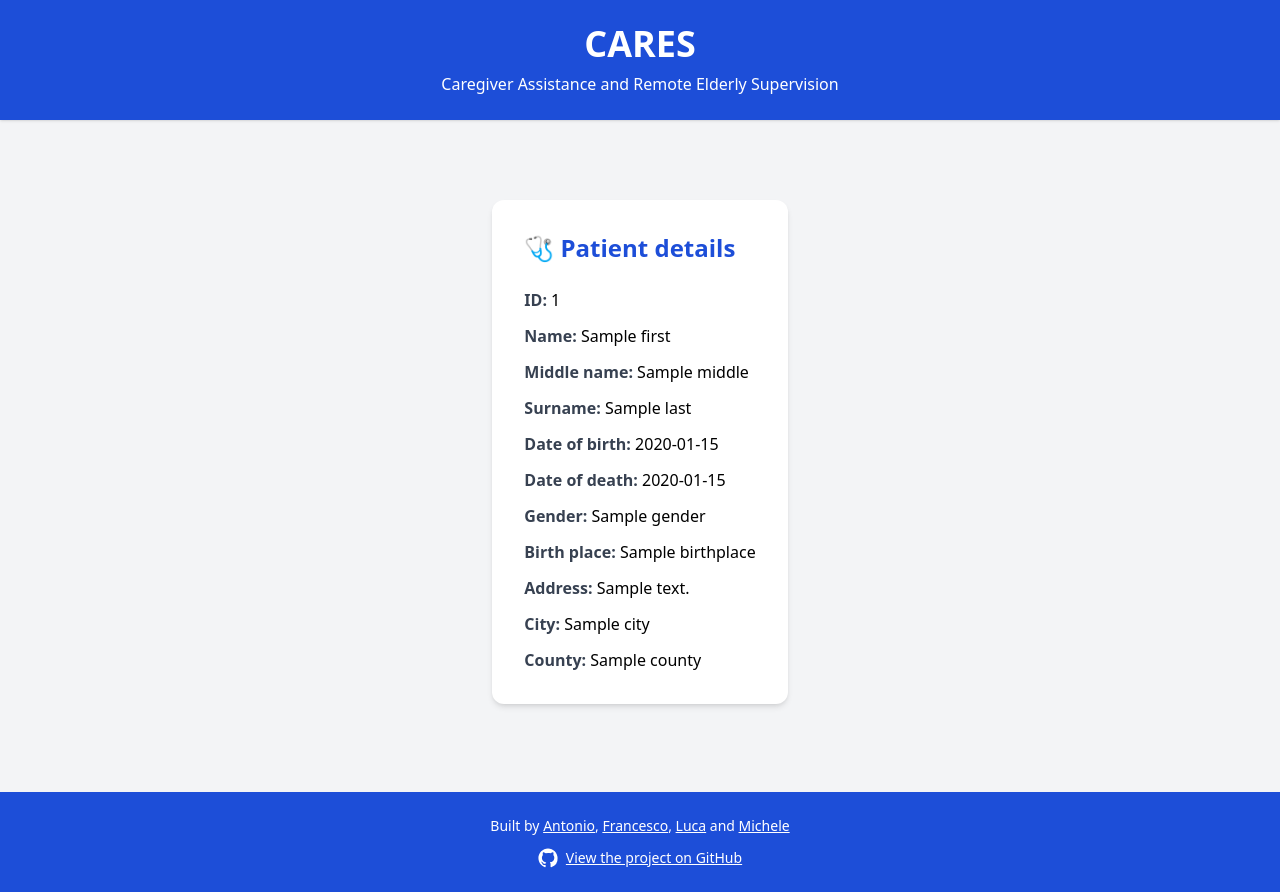
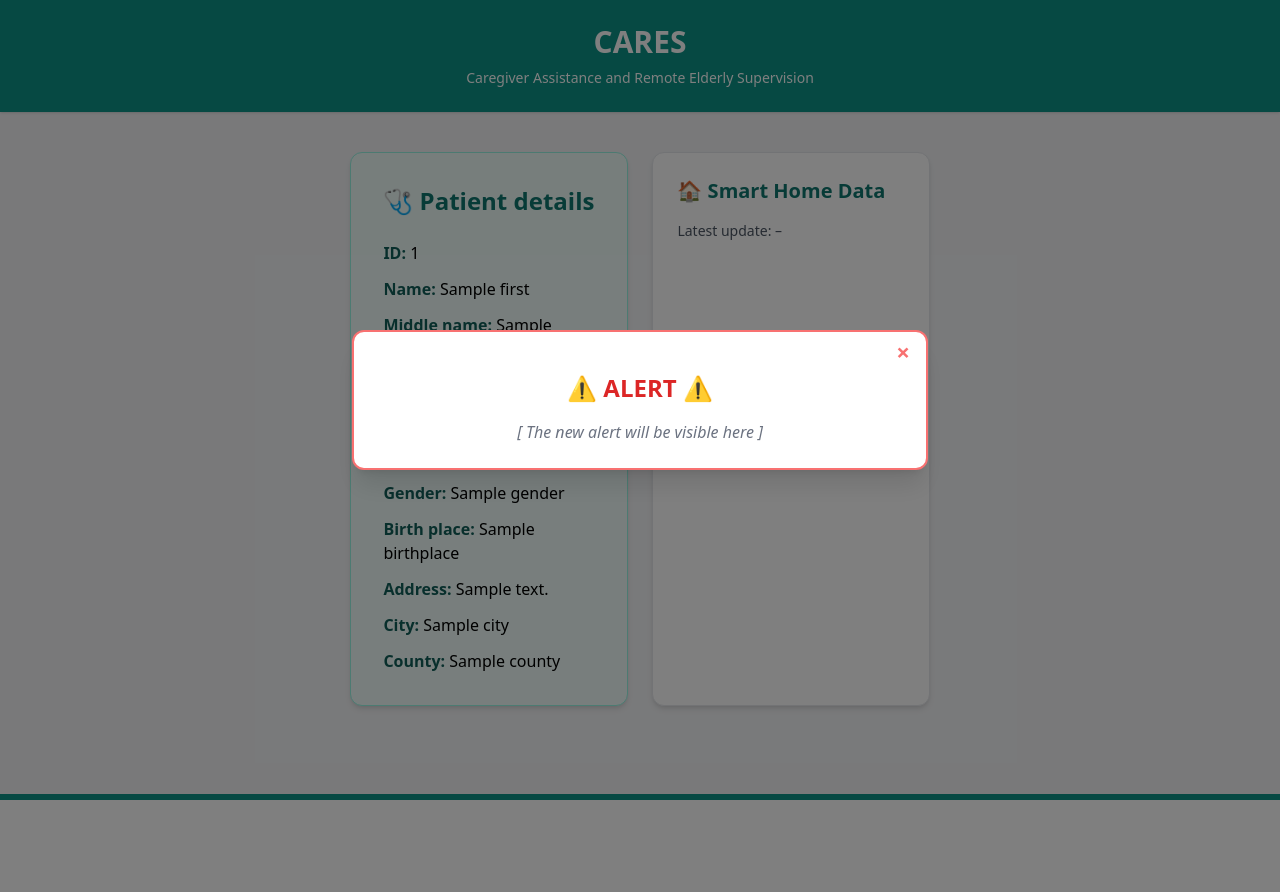
Before and after one commit to brunelliMichele/BDT_13_AgingPopulationCareAndMonitoring, a Flask app: page /patient/1 in a window 1280 px wide. After the commit the page ends 800 px from the top, so only its background shows below. Run offline with Flask 3, Linux system fonts and the light colour scheme; a database or web service that is not in the repository returns one stand-in record (values such as "Sample title"); some libraries are stand-ins or nearby versions.

Commit message:
modified graphics + added alert section and alert pop_up + modified patient_detail page

```diff
--- /dev/null
+++ b/flask_app/static/js/patient_detail.js
@@ -0,0 +1,3 @@
+document.getElementById("close-alert-box").addEventListener("click", () => {
+    document.getElementById("alert-box").classList.add("hidden");
+});
--- a/flask_app/templates/patient.html
+++ b/flask_app/templates/patient.html
@@ -3,45 +3,70 @@
     <head>
         <meta charset="utf-8" />
         <meta name="viewport" content="width=device-width, initial-scale=1.0" />
+
         <!-- Stylesheet -->
          <script src="https://cdn.tailwindcss.com"></script>
         <link rel="icon" href="{{ url_for('static', filename='favicon.ico') }}" />
         <title>PATIENT DETAILS</title>
     </head>
     <body class="bg-gray-100 font-sans leading-normal flex flex-col min-h-screen">
-        <header class="bg-blue-700 text-white py-6 shadow">
-            <div class="max-w-4xl mx-auto px-4 text-center">
+
+        <!-- Header -->
+        <header class="bg-teal-600 text-white py-6 shadow">
+            <div class="max-w-6xl mx-auto px-4 text-center">
                 <a href="/" class="hover:underline">
-                    <h1 class="text-3xl md:text-4xl font-extrabold">CARES</h1>
+                <h1 class="text-3xl font-extrabold">CARES</h1>
                 </a>
-                <p class="text-sm md:text-base mt-2">
-                    Caregiver Assistance and Remote Elderly Supervision
-                </p>
+                <p class="text-sm mt-2">Caregiver Assistance and Remote Elderly Supervision</p>
             </div>
         </header>
 
         <!-- Main -->
-        <main class="max-w-6xl mx-auto px-4 py-10 flex-grow">
-            <div class="max-w-2xl mx-auto mt-10 bg-white p-8 rounded-xl shadow-md">
-                <h1 class="text-2xl font-bold mb-6 text-blue-700">🩺 Patient details</h1>
+        <main class="max-w-6xl mx-auto px-4 py-10 flex flex-col md:flex-row gap-6 flex-grow">            <!-- Patient card -->
+            <div class="md:w-1/2 bg-teal-50 p-8 rounded-xl shadow-md border border-teal-200">
+                <h1 class="text-2xl font-bold mb-6 text-teal-700">🩺 Patient details</h1>
                 <ul class="space-y-3">
-                    <li><strong class="text-gray-700">ID:</strong> {{ patient.id }}</li>
-                    <li><strong class="text-gray-700">Name:</strong> {{ patient.name }}</li>
-                    <li><strong class="text-gray-700">Middle name:</strong> {{ patient.middlename }}</li>
-                    <li><strong class="text-gray-700">Surname:</strong> {{ patient.surname }}</li>
-                    <li><strong class="text-gray-700">Date of birth:</strong> {{ patient.birthdate }}</li>
-                    <li><strong class="text-gray-700">Date of death:</strong> {{ patient.deathdate }}</li>
-                    <li><strong class="text-gray-700">Gender:</strong> {{ patient.gender }}</li>
-                    <li><strong class="text-gray-700">Birth place:</strong> {{ patient.birthplace }}</li>
-                    <li><strong class="text-gray-700">Address:</strong> {{ patient.address }}</li>
-                    <li><strong class="text-gray-700">City:</strong> {{ patient.city }}</li>
-                    <li><strong class="text-gray-700">County:</strong> {{ patient.county }}</li>
+                    <li><strong class="text-teal-800">ID:</strong> {{ patient.id }}</li>
+                    <li><strong class="text-teal-800">Name:</strong> {{ patient.name }}</li>
+                    <li><strong class="text-teal-800">Middle name:</strong> {{ patient.middlename }}</li>
+                    <li><strong class="text-teal-800">Surname:</strong> {{ patient.surname }}</li>
+                    <li><strong class="text-teal-800">Date of birth:</strong> {{ patient.birthdate }}</li>
+                    <li><strong class="text-teal-800">Date of death:</strong> {{ patient.deathdate }}</li>
+                    <li><strong class="text-teal-800">Gender:</strong> {{ patient.gender }}</li>
+                    <li><strong class="text-teal-800">Birth place:</strong> {{ patient.birthplace }}</li>
+                    <li><strong class="text-teal-800">Address:</strong> {{ patient.address }}</li>
+                    <li><strong class="text-teal-800">City:</strong> {{ patient.city }}</li>
+                    <li><strong class="text-teal-800">County:</strong> {{ patient.county }}</li>
                 </ul>
+            </div>
+
+            <!-- Sensor data card -->
+            <div class="md:w-1/2 bg-white border border-gray-200 rounded-xl shadow-md p-6">
+                <h2 class="text-xl font-bold text-teal-700 mb-4">🏠 Smart Home Data</h2>
+                <p class="text-sm text-gray-600 mb-4">Latest update: <span id="sensor-timestamp">–</span></p>
+                <div id="sensor-rooms" class="space-y-4 text-sm text-gray-800">
+                <!-- Sensor data will be displayed here -->
+                </div>
+            </div>
+
+            <!-- Alert Modal (hidden by default) -->
+            <div id="alert-box" class="fixed inset-0 z-50 flex items-center justify-center bg-black bg-opacity-50">
+                <div class="bg-white border-2 border-red-400 rounded-xl shadow-xl w-[90%] max-w-xl p-6 space-y-4 text-center relative">
+                    <!-- Close Button -->
+                    <button id="close-alert-box" class="absolute top-2 right-4 text-red-400 hover:text-red-600 text-2xl font-bold leading-none">
+                        &times;
+                    </button>
+
+                    <h3 class="text-2xl font-extrabold text-red-600">⚠️ ALERT ⚠️</h3>
+                    <ul id="alert" class="text-base text-gray-800 space-y-2">
+                        <li class="italic text-gray-500">[ The new alert will be visible here ]</li>
+                    </ul>
+                </div>
             </div>
         </main>
 
-        <!-- Footer -->
-        <footer class="bg-blue-700 text-white py-6 mt-12">
+       <!-- Footer -->
+        <footer class="bg-teal-600 text-white py-6 mt-12">
             <div class="max-w-6xl mx-auto px-4 text-center space-y-3">
                 <p class="text-sm">
                 Built by
@@ -52,16 +77,18 @@
                 <a href="https://github.com/brunelliMichele" class="underline hover:text-gray-200">Michele</a>
                 </p>
                 <p class="text-sm flex items-center justify-center space-x-2">
-                <svg class="w-5 h-5 fill-current text-white" viewBox="0 0 24 24">
-                    <path
-                    d="M12 .5C5.73.5.5 5.74.5 12.02c0 5.1 3.3 9.42 7.87 10.96.58.1.79-.25.79-.56v-2.02c-3.2.7-3.88-1.54-3.88-1.54-.52-1.33-1.28-1.69-1.28-1.69-1.05-.72.08-.7.08-.7 1.16.08 1.77 1.19 1.77 1.19 1.03 1.77 2.71 1.26 3.37.96.1-.75.4-1.26.72-1.55-2.55-.29-5.24-1.28-5.24-5.7 0-1.26.45-2.28 1.19-3.09-.12-.3-.52-1.5.12-3.14 0 0 .98-.31 3.2 1.18a11.16 11.16 0 012.92-.4c.99 0 2 .13 2.93.4 2.21-1.49 3.19-1.18 3.19-1.18.64 1.64.25 2.84.13 3.14.74.81 1.18 1.83 1.18 3.09 0 4.43-2.7 5.4-5.26 5.68.42.36.77 1.08.77 2.18v3.24c0 .31.2.66.8.55A10.99 10.99 0 0023.5 12C23.5 5.74 18.27.5 12 .5z"
-                    />
-                </svg>
-                <a href="https://github.com/brunelliMichele/BDT_13_AgingPopulationCareAndMonitoring.git" class="underline hover:text-gray-200" target="_blank">
-                    View the project on GitHub
-                </a>
+                    <svg class="w-5 h-5 fill-current text-white" viewBox="0 0 24 24" xmlns="http://www.w3.org/2000/svg">
+                        <path d="M12 .5C5.73.5.5 5.74.5 12.02c0 5.1 3.3 9.42 7.87 10.96.58.1.79-.25.79-.56v-2.02c-3.2.7-3.88-1.54-3.88-1.54-.52-1.33-1.28-1.69-1.28-1.69-1.05-.72.08-.7.08-.7 1.16.08 1.77 1.19 1.77 1.19 1.03 1.77 2.71 1.26 3.37.96.1-.75.4-1.26.72-1.55-2.55-.29-5.24-1.28-5.24-5.7 0-1.26.45-2.28 1.19-3.09-.12-.3-.52-1.5.12-3.14 0 0 .98-.31 3.2 1.18a11.16 11.16 0 012.92-.4c.99 0 2 .13 2.93.4 2.21-1.49 3.19-1.18 3.19-1.18.64 1.64.25 2.84.13 3.14.74.81 1.18 1.83 1.18 3.09 0 4.43-2.7 5.4-5.26 5.68.42.36.77 1.08.77 2.18v3.24c0 .31.2.66.8.55A10.99 10.99 0 0023.5 12C23.5 5.74 18.27.5 12 .5z"/>
+                    </svg>
+                    <a href="https://github.com/brunelliMichele/BDT_13_AgingPopulationCareAndMonitoring.git" class="underline hover:text-gray-200" target="_blank">
+                        View the project on GitHub
+                    </a>
                 </p>
             </div>
         </footer>
+
+        <!-- Script section -->
+        <script src="https://cdn.socket.io/4.5.4/socket.io.min.js"></script>
+        <script src="{{ url_for('static', filename='js/patient_detail.js') }}"></script>
     </body>
 </html>
```
Also changed, not shown: flask_app/static/js/patients.js (+18 -12 lines), flask_app/templates/index.html (+53 -14 lines).
